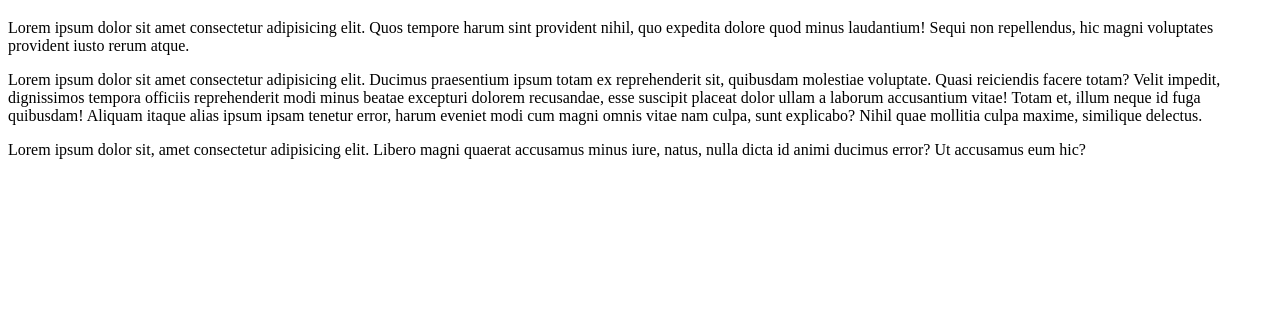
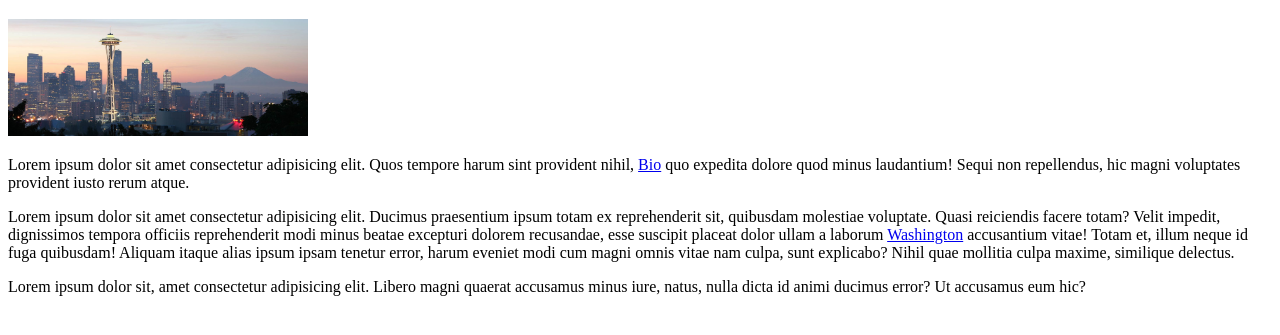
Before and after one commit to othea32/othea_bio, a plain HTML site: page city.html in a window 1280 px wide. Shown: the part 61-396 px from the top of the page. Drawn offline with Linux system fonts and the light colour scheme.

Commit message:
added images to each page

```diff
--- a/city.html
+++ b/city.html
@@ -9,10 +9,13 @@
 <body>
  <h1>Seattle</h1>
  <div>
-  <p>Lorem ipsum dolor sit amet consectetur adipisicing elit. Quos tempore harum sint provident nihil, quo expedita dolore quod minus laudantium! Sequi non repellendus, hic magni voluptates provident iusto rerum atque.</p>
+
+  <img src="/images/Seattle-Space-Needle.jpg" alt="downtown"
+  width="300px">
+  <p>Lorem ipsum dolor sit amet consectetur adipisicing elit. Quos tempore harum sint provident nihil, <a href="index.html">Bio</a> quo expedita dolore quod minus laudantium! Sequi non repellendus, hic magni voluptates provident iusto rerum atque.</p>
  </div>
  <div>
-  <p>Lorem ipsum dolor sit amet consectetur adipisicing elit. Ducimus praesentium ipsum totam ex reprehenderit sit, quibusdam molestiae voluptate. Quasi reiciendis facere totam? Velit impedit, dignissimos tempora officiis reprehenderit modi minus beatae excepturi dolorem recusandae, esse suscipit placeat dolor ullam a laborum accusantium vitae! Totam et, illum neque id fuga quibusdam! Aliquam itaque alias ipsum ipsam tenetur error, harum eveniet modi cum magni omnis vitae nam culpa, sunt explicabo? Nihil quae mollitia culpa maxime, similique delectus.</p>
+  <p>Lorem ipsum dolor sit amet consectetur adipisicing elit. Ducimus praesentium ipsum totam ex reprehenderit sit, quibusdam molestiae voluptate. Quasi reiciendis facere totam? Velit impedit, dignissimos tempora officiis reprehenderit modi minus beatae excepturi dolorem recusandae, esse suscipit placeat dolor ullam a laborum <a href="state.html">Washington</a> accusantium vitae! Totam et, illum neque id fuga quibusdam! Aliquam itaque alias ipsum ipsam tenetur error, harum eveniet modi cum magni omnis vitae nam culpa, sunt explicabo? Nihil quae mollitia culpa maxime, similique delectus.</p>
  </div>
  <div>
   <p>Lorem ipsum dolor sit, amet consectetur adipisicing elit. Libero magni quaerat accusamus minus iure, natus, nulla dicta id animi ducimus error? Ut accusamus eum hic?</p>
```
Also changed, not shown: index.html (+3 -0 lines), state.html (+5 -1 lines), images/Mt-Rainier.jpg (added), images/Seattle-Space-Needle.jpg (added), images/profile.png (added).
